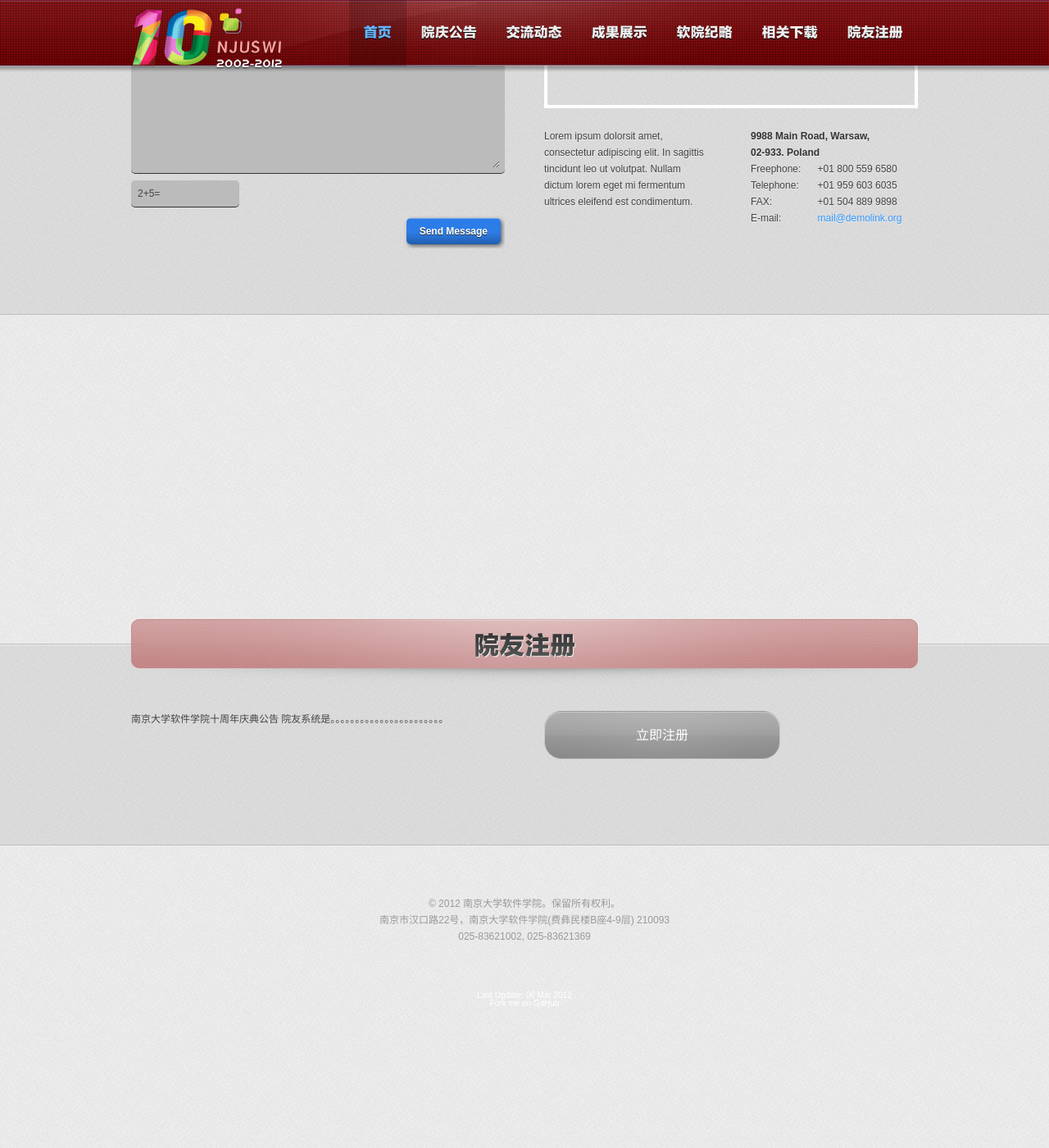
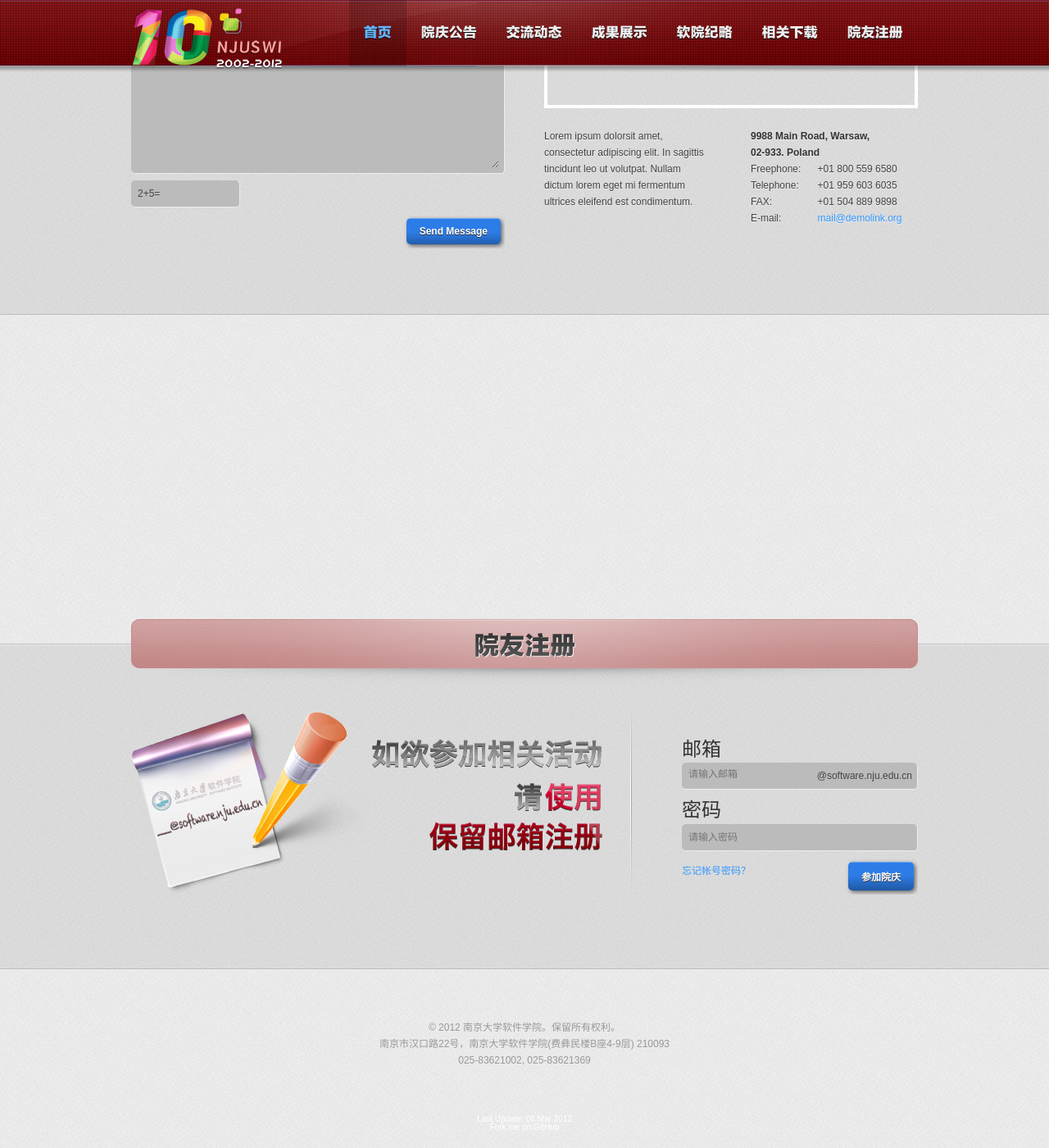
Before and after one commit to clippit/10th-anniversary, a Jekyll site: the page built from index.html, in a window 1280 px wide and 1400 px high, scrolled down 5366 px. Shown: the whole window at 82% size. Built offline with Jekyll 4.4.1, drawn with Linux system fonts in a browser that asks for light colours; nearby versions of some CDN libraries; Markdown is read by kramdown in place of the engine named in the settings; before the commit the page ends 6615 px from its top, so only the background shows below that.

Commit message:
register form

```diff
--- a/_config.yml
+++ b/_config.yml
@@ -22,3 +22,4 @@ exclude:
  - msyh.font.js
  - logo.psd
  - view-projects-btn.psd
+ - register.psd
--- a/css/style.css
+++ b/css/style.css
@@ -364,7 +364,8 @@ label {
 .input {
   margin-bottom:8px;
   background-color:#bbb;
-  border-bottom:1px solid #333;
+  border-bottom:1px solid #eee;
+  border-right:1px solid #eee;
   padding:6px;
   width:auto;
   -moz-border-radius:5px;
@@ -1490,7 +1491,7 @@ ul.skills li .skill span {
 /* Contact
  ------------------------------------------------------------------------*/
 
-/* Contact Form */
+/* Register Form */
 .rf-item { width:auto; }
 .rf-item input { width:100%; }
 .ie7 .rf-item input { width:99%;}
@@ -1519,6 +1520,16 @@ input.rf-send {
   margin-right:10px;
   display:none;
   background:transparent url(../images/loader.gif) 50% 50% no-repeat scroll;
+}
+#login {
+  margin-top: 30px;
+}
+#email-input {
+  width:11em;
+  float:left;
+}
+#email-postfix {
+  float:right;
 }
 
 /* Google Maps */
--- a/index.html
+++ b/index.html
@@ -410,14 +410,25 @@ slider:
   <!-- /section header -->
   <!-- section content -->
   <div class="content clearfix">
-    <div class="col col-1-2">
-      {% for post in site.categories.announcement%}
-      {{  post.title }}
-      {% endfor %}
-      院友系统是。。。。。。。。。。。。。。。。。。。。。。。
+    <div id="login_left" class="col col-2-3">
+      <img id="login_logo"  src="assets/register.png"/>
     </div>
-    <div class="col col-1-2 last">
-      <a href="#" class="button-big">立即注册</a>
+    <div class="col col-1-3 last">
+      <form id="login" action="anniversaryconfirm" method="post">
+        <h3>邮箱</h3>
+        <div class="rf-item input clearfix">
+          <input id="email-input" type="text" placeholder="请输入邮箱" name="username" >
+          <span id="email-postfix">@software.nju.edu.cn</span>
+        </div>
+        <h3>密码</h3>
+        <div class="rf-item input">
+          <input type="password" name="password" placeholder="请输入密码">
+        </div>
+        <div class="rf-submit">
+          <input type="submit" class="submit rf-send" value="参加院庆">
+          <span class="rf-message"><a href="#">忘记帐号密码？</a></span>
+        </div>
+      </form>
     </div>
   </div>
   <!-- /section content -->
```
Also changed, not shown: assets/register.png (added), 1 other file.
